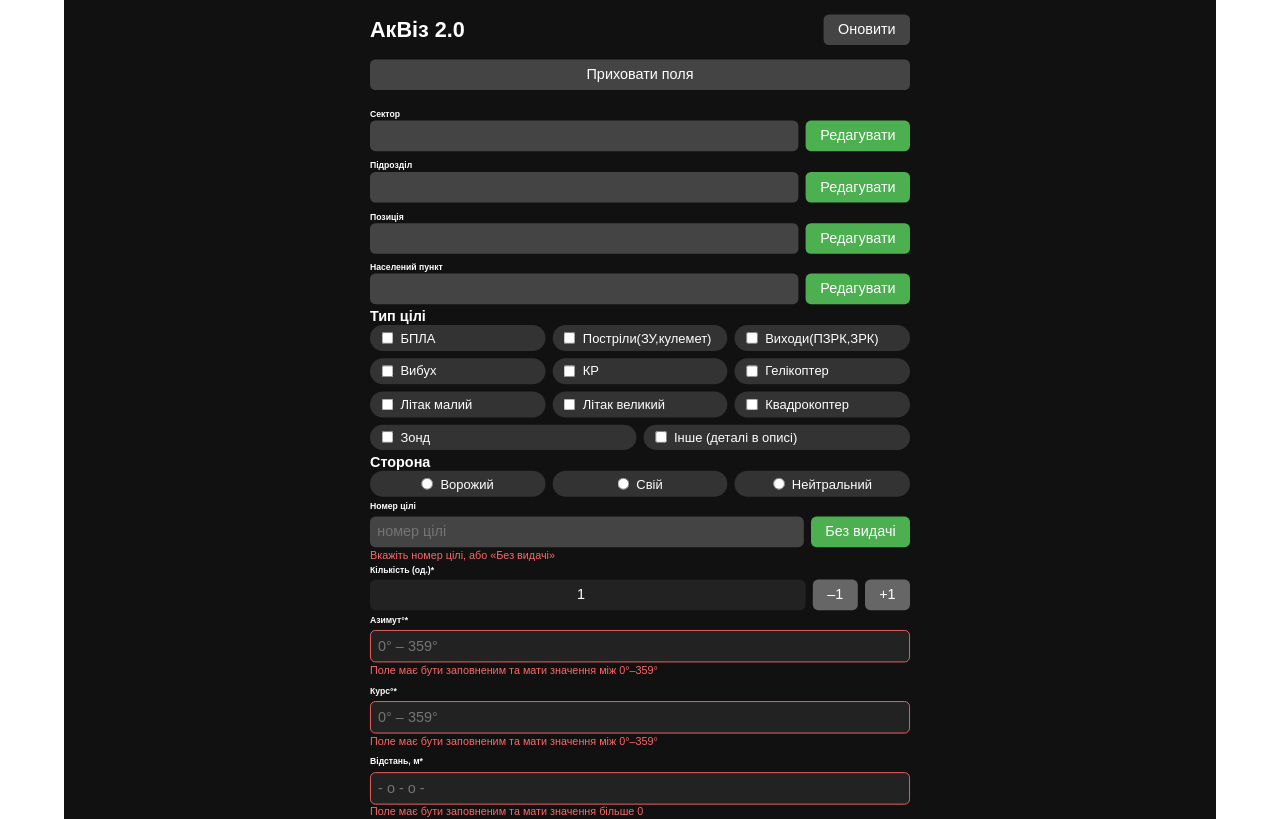
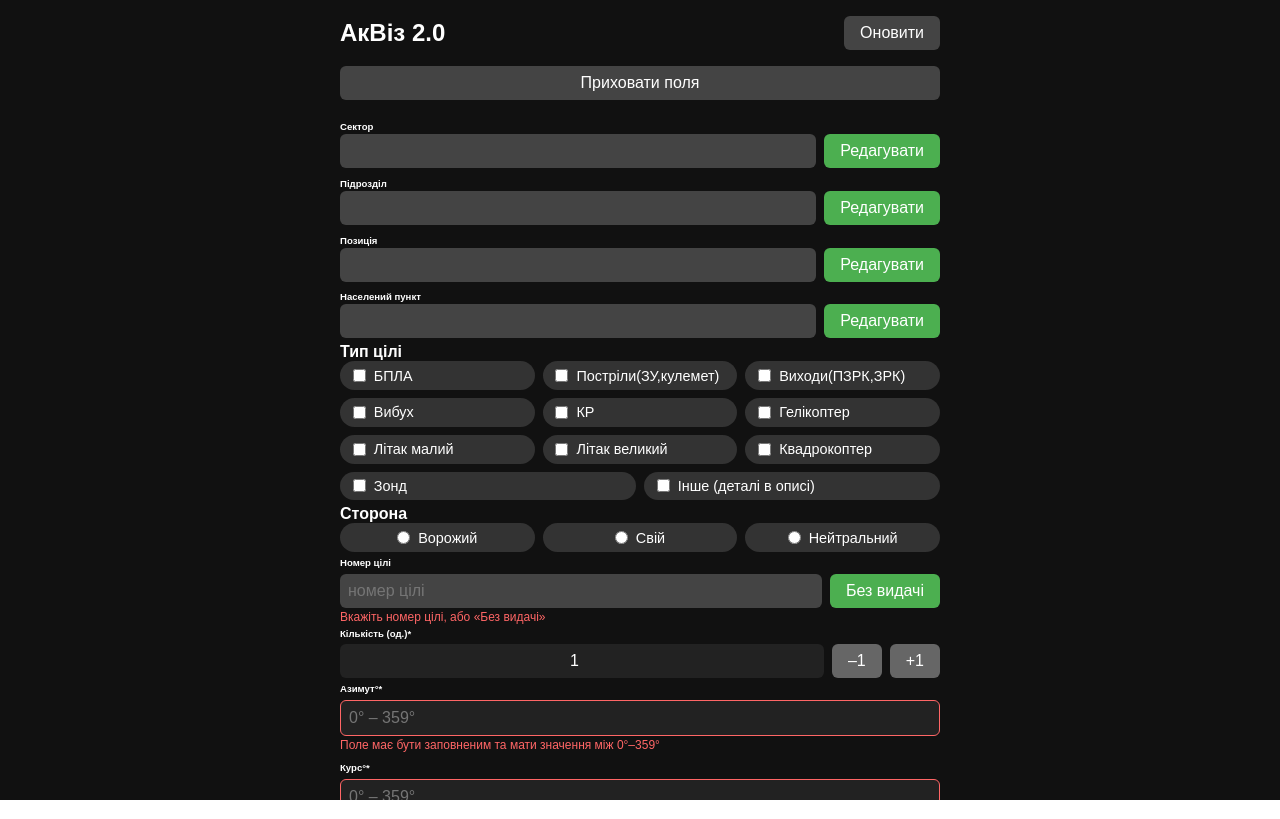
Before and after one commit to lolittajdm-alt/akviz0.2, a Next.js app: page / in a window 1280 px wide. Shown: the top 819 px of the page. Built offline with nearby package versions, Linux system fonts and the light colour scheme.

Commit message:
Update index.js

```diff
--- a/pages/index.js
+++ b/pages/index.js
@@ -371,14 +371,18 @@ useEffect(() => {
   return (
     <div
   style={{
-  transform: "scale(0.9)",
-  transformOrigin: "top center",
-  minHeight: "100vh",
-  padding: "1rem",
-  backgroundColor: "#111",
-  color: "#fff",
-  fontFamily: "sans-serif",
-}}
+    width: "100vw",              // ширина рівна ширині екрана
+    maxWidth: "100vw",           // не ширше екрана
+    height: "100vh",             // на весь екран по висоті
+    overflowY: "auto",
+    padding: "1rem",
+    backgroundColor: "#111",
+    color: "#fff",
+    fontFamily: "sans-serif",
+    display: "flex",
+    flexDirection: "column",
+    boxSizing: "border-box",
+  }}
 >
       <div style={{ maxWidth: 600, margin: "0 auto" }}>
         <div style={{ display: "flex", justifyContent: "space-between", alignItems: "center", marginBottom: "1rem" }}>
```
